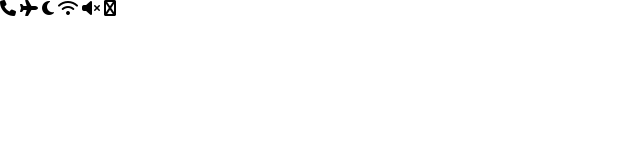
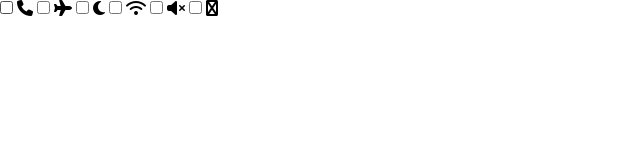
Before and after one commit to CJR85/glowing_checkbox, a plain HTML site: page index.html in a window 1280 px wide. Shown: the whole page, without its empty margins (0-640 px from the left). Drawn offline with Linux system fonts and the light colour scheme.

```diff
--- a/index.html
+++ b/index.html
@@ -17,27 +17,33 @@
   </head>
   <body>
     <div class="buttons">
-      <label type="checkbox" name="check">
+      <label>
+        <input type="checkbox" name="check" />
         <span></span>
         <i class="fa-solid fa-phone"></i>
       </label>
-      <label type="checkbox" name="check">
+      <label>
+        <input type="checkbox" name="check" />
         <span></span>
         <i class="fa-solid fa-plane"></i>
       </label>
-      <label type="checkbox" name="check">
+      <label>
+        <input type="checkbox" name="check" />
         <span></span>
         <i class="fa-solid fa-moon"></i>
       </label>
-      <label type="checkbox" name="check">
+      <label>
+        <input type="checkbox" name="check" />
         <span></span>
         <i class="fa-solid fa-wifi"></i>
       </label>
-      <label type="checkbox" name="check">
+      <label>
+        <input type="checkbox" name="check" />
         <span></span>
         <i class="fa-solid fa-volume-xmark"></i>
       </label>
-      <label type="checkbox" name="check">
+      <label>
+        <input type="checkbox" name="check" />
         <span></span>
         <i class="fa-solid fa-bluetooth"></i>
       </label>
```
